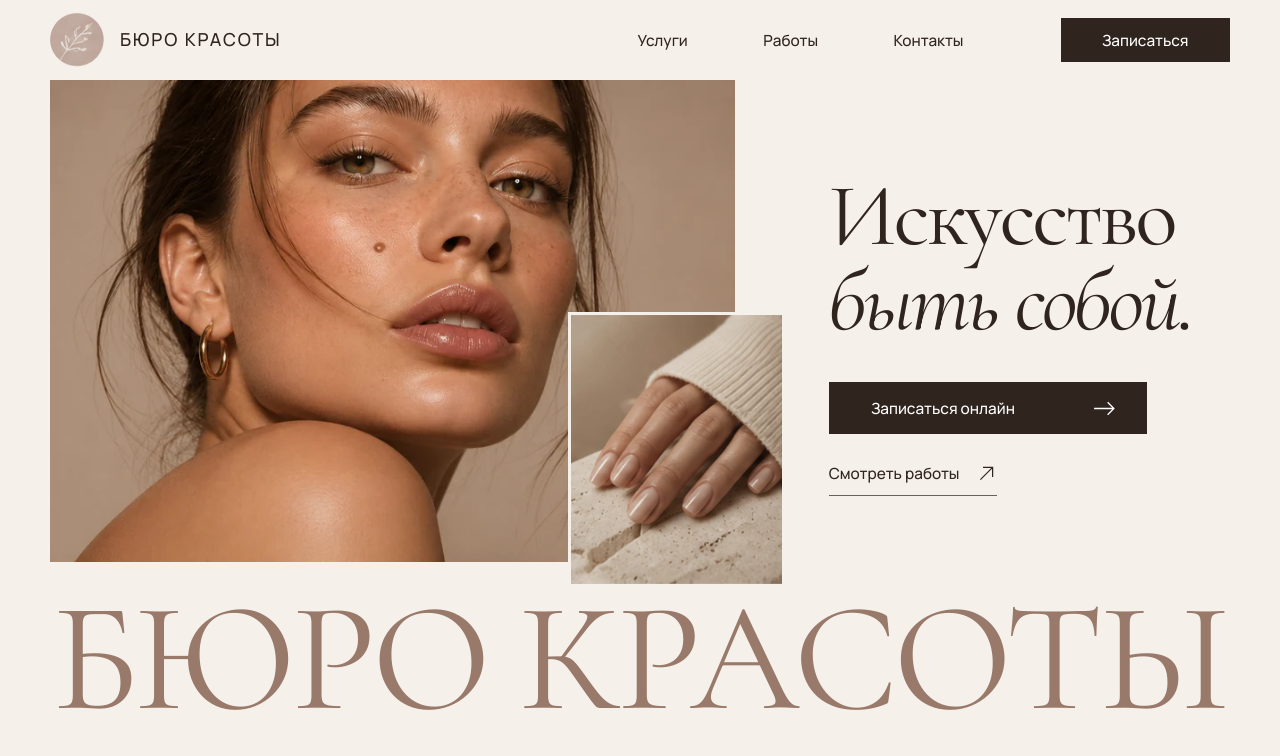
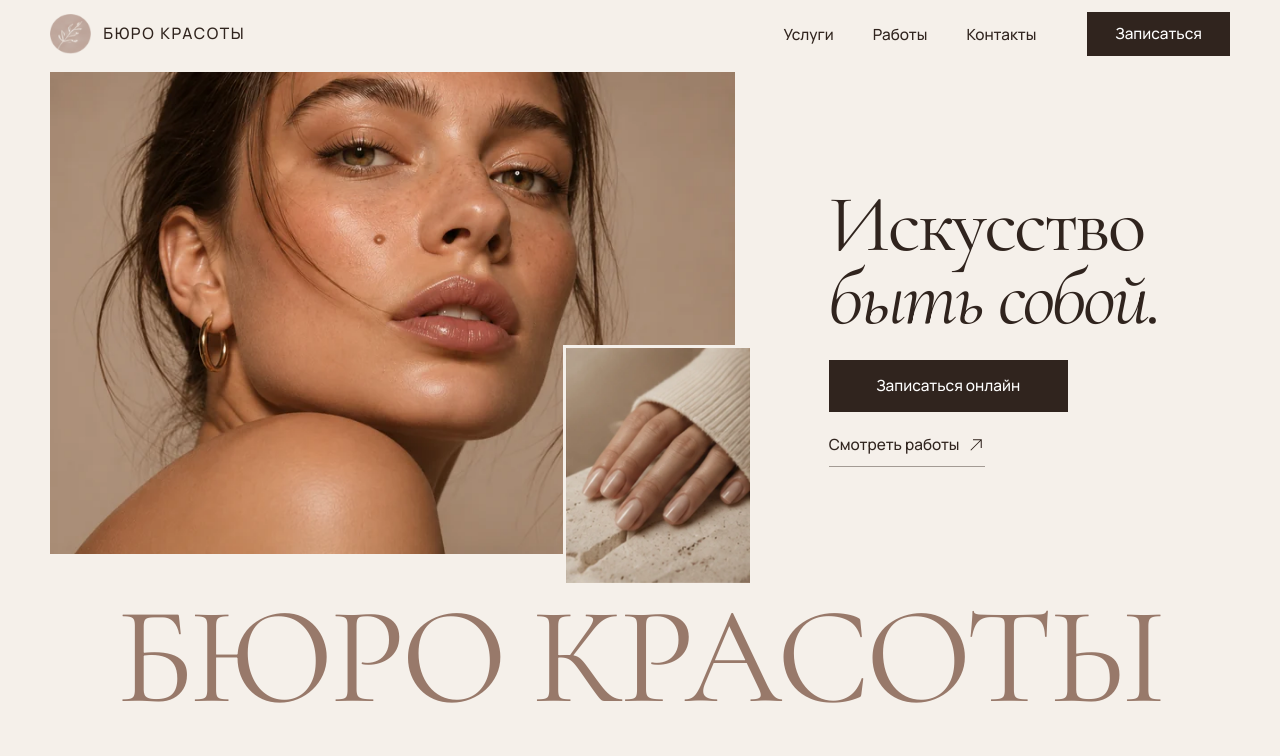
Before and after one commit to movsisiannartem-hash/burokrasoty, a plain HTML site: page index.html in a window 1280 px wide. Drawn offline with Linux system fonts and the light colour scheme.

Commit message:
Refine the desktop hero composition

```diff
--- a/styles.css
+++ b/styles.css
@@ -119,7 +119,7 @@ svg { flex: none; }
 .site-nav {
   display: flex;
   align-items: center;
-  gap: clamp(26px, 5.9vw, 108px);
+  gap: clamp(27px, 3.05vw, 56px);
   margin-inline-start: auto;
 }
 
@@ -167,8 +167,8 @@ svg { flex: none; }
 .button:active { background: var(--ink-hover); }
 
 .header-booking {
-  min-inline-size: clamp(132px, 13.2vw, 240px);
-  min-block-size: clamp(44px, 3.35vw, 59px);
+  inline-size: clamp(140px, 11.11vw, 160px);
+  min-block-size: 44px;
   white-space: nowrap;
 }
 
@@ -241,12 +241,9 @@ svg { flex: none; }
   border-bottom: 0;
 }
 
-.hero__intro { margin-block-start: clamp(62px, 7.35vw, 144px); }
-
 .hero-title {
-  margin: 0 0 clamp(29px, 3vw, 58px);
+  margin: 0;
   font-family: var(--serif);
-  font-size: clamp(64px, 6.9vw, 100px);
   font-weight: 400;
   letter-spacing: -0.035em;
   line-height: 0.96;
@@ -275,25 +272,66 @@ svg { flex: none; }
 
 @media (min-width: 1600px) {
   :root { --gutter: clamp(64px, 4.17vw, 80px); }
-
-  .hero-title { font-size: clamp(100px, 6.05vw, 116px); }
 }
 
 @media (min-width: 900px) {
+  :root {
+    --header-height: clamp(64px, 4.72vw, 72px);
+    --mark-size: clamp(34px, 3.14vw, 54px);
+  }
+
+  .site-header {
+    gap: clamp(32px, 4vw, 76px);
+    padding-block-start: calc(env(safe-area-inset-top) + 4px);
+  }
+
+  .site-header .brand {
+    gap: clamp(11px, 1vw, 18px);
+    font-size: clamp(14px, 1.23vw, 21px);
+  }
+
+  .hero {
+    --hero-top: clamp(6px, 0.62vw, 12px);
+    --collage-overhang: clamp(22px, 2.25vw, 43px);
+    --wordmark-gap: clamp(16px, 1.65vw, 30px);
+    --wordmark-size: clamp(68px, 11.72cqi, 220px);
+    padding-block-start: var(--hero-top);
+  }
+
   .collage__portrait {
     /* Leave room for the masthead when a wide viewport is relatively short. */
     --wordmark-height: calc(var(--wordmark-size) * var(--wordmark-leading));
-    max-block-size: max(300px, calc(100svh - var(--header-height) - env(safe-area-inset-top)
+    max-block-size: max(300px, calc(100svh - var(--header-height) - env(safe-area-inset-top) - var(--hero-top)
       - var(--collage-overhang) - var(--wordmark-gap) - var(--wordmark-height) - var(--hero-bottom)));
   }
 
+  .collage__portrait img { object-position: 50% 28%; }
+
+  .collage__manicure {
+    width: 25.6%;
+    inset-inline-end: clamp(23px, 2.45vw, 46px);
+  }
+
+  .hero__intro { align-self: center; }
+
+  .hero-title {
+    margin-block-end: clamp(21px, 2vw, 38px);
+    font-size: clamp(61px, 6.28vw, 106px);
+    line-height: 0.91;
+  }
+
+  .hero__actions { gap: clamp(8px, 0.85vw, 16px); }
+
   .hero__actions .button--arrow {
-    padding-inline: clamp(20px, 3.3vw, 55px) clamp(20px, 2.4vw, 45px);
+    inline-size: min(100%, clamp(184px, 18.67vw, 360px));
+    justify-content: center;
   }
-}
 
-@media (min-width: 900px) and (max-height: 820px) {
-  .hero__intro { margin-block-start: min(7.35vw, 12svh); }
+  .hero__actions .button__icon { display: none; }
+
+  .works-link { gap: clamp(7px, 0.62vw, 12px); }
+  .works-link::after { opacity: 0.42; }
+  .works-link__icon { width: 18px; height: 18px; }
 }
 
 @media (width < 900px) {
```
Also changed, not shown: previews/desktop-1440.jpg, previews/laptop-1440x740.jpg, 1 other file.
